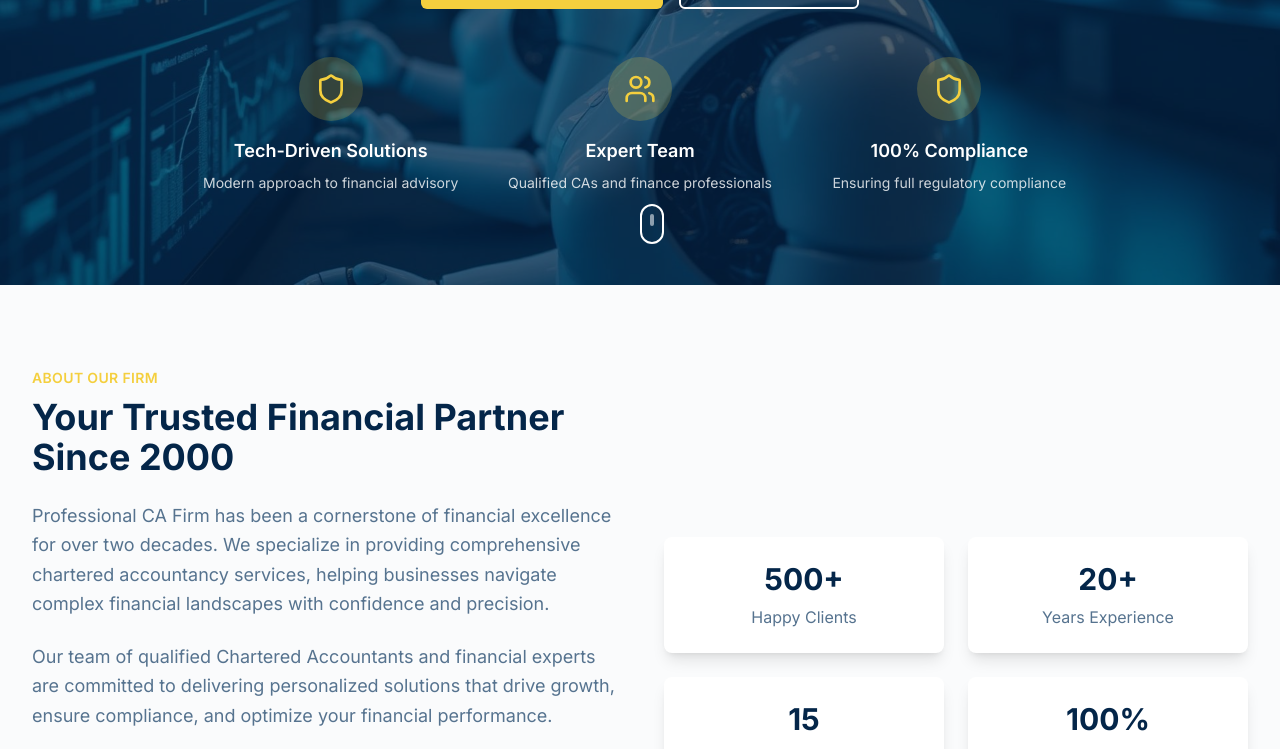
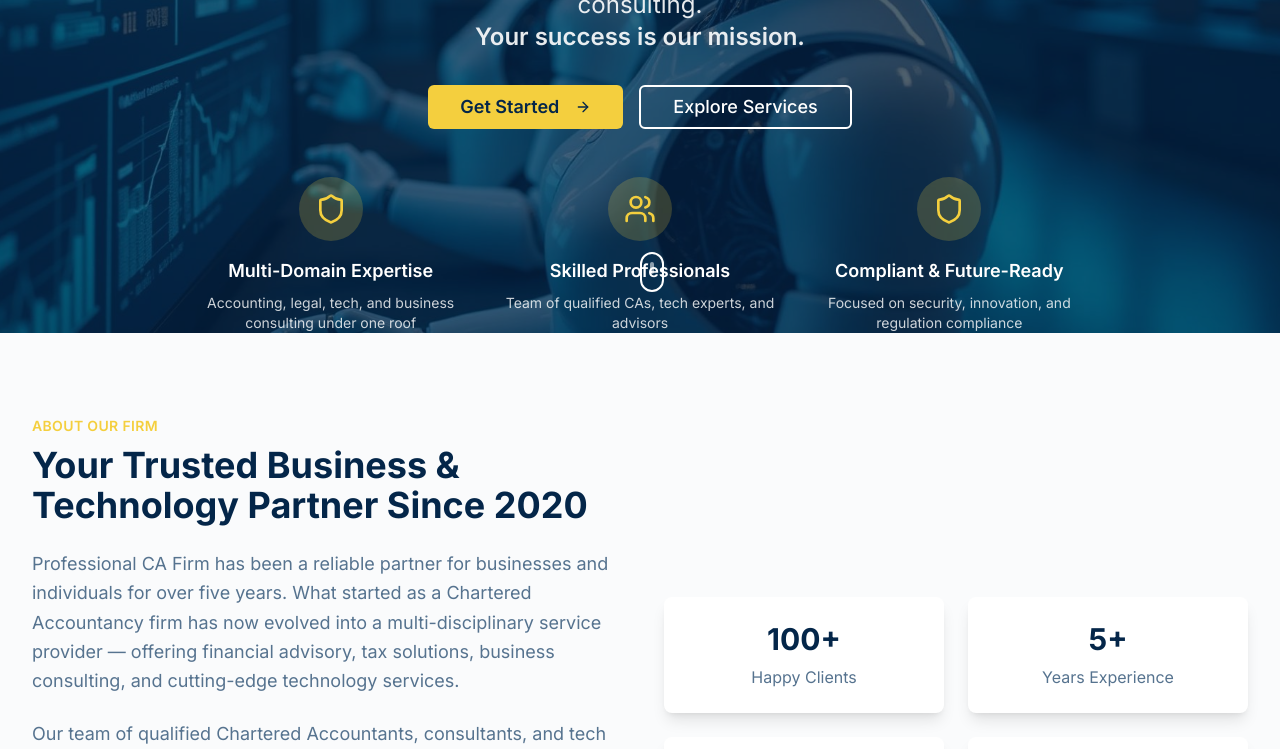
Before and after one commit to Zyvrix/Huaren_Consultancy, a React (Vite) app: page / in a window 1280 px wide. Shown: the part 500-1249 px from the top of the page. Built offline with nearby package versions, Linux system fonts and the light colour scheme.

Commit message:
Update Hero and About sections

```diff
--- a/src/components/sections/AboutSection.tsx
+++ b/src/components/sections/AboutSection.tsx
@@ -3,7 +3,6 @@ import { ArrowRight, CheckCircle } from "lucide-react";
 
 const AboutSection = () => {
   const highlights = [
-    "ISO 9001:2015 Certified Firm",
     "Member of Institute of Chartered Accountants of India (ICAI)",
     "Serving clients across multiple industries",
     "Transparent pricing with no hidden costs"
@@ -18,20 +17,20 @@ const AboutSection = () => {
             <div>
               <span className="text-gold font-semibold text-sm uppercase tracking-wide">About Our Firm</span>
               <h2 className="text-3xl md:text-4xl font-bold text-foreground mt-2 mb-4">
-                Your Trusted Financial Partner Since 2000
+                Your Trusted Business &amp; Technology Partner Since 2020
               </h2>
             </div>
 
             <p className="text-lg text-muted-foreground leading-relaxed">
-              Professional CA Firm has been a cornerstone of financial excellence for over two decades.
-              We specialize in providing comprehensive chartered accountancy services, helping businesses
-              navigate complex financial landscapes with confidence and precision.
+              Professional CA Firm has been a reliable partner for businesses and individuals for over five years.
+              What started as a Chartered Accountancy firm has now evolved into a multi-disciplinary service
+              provider — offering financial advisory, tax solutions, business consulting, and cutting-edge technology services.
             </p>
 
             <p className="text-lg text-muted-foreground leading-relaxed">
-              Our team of qualified Chartered Accountants and financial experts are committed to
-              delivering personalized solutions that drive growth, ensure compliance, and optimize
-              your financial performance.
+              Our team of qualified Chartered Accountants, consultants, and tech professionals is committed to
+              delivering personalized, growth-oriented solutions that ensure compliance, drive innovation, and optimize
+              overall performance.
             </p>
 
             {/* Highlights */}
@@ -55,12 +54,12 @@ const AboutSection = () => {
           {/* Stats */}
           <div className="grid grid-cols-2 gap-6">
             <div className="bg-white p-6 rounded-lg shadow-lg text-center card-shadow">
-              <div className="text-3xl font-bold text-primary mb-2">500+</div>
+              <div className="text-3xl font-bold text-primary mb-2">100+</div>
               <div className="text-muted-foreground">Happy Clients</div>
             </div>
 
             <div className="bg-white p-6 rounded-lg shadow-lg text-center card-shadow">
-              <div className="text-3xl font-bold text-primary mb-2">20+</div>
+              <div className="text-3xl font-bold text-primary mb-2">5+</div>
               <div className="text-muted-foreground">Years Experience</div>
             </div>
 
--- a/src/components/sections/HeroSection.tsx
+++ b/src/components/sections/HeroSection.tsx
@@ -20,24 +20,28 @@ const HeroSection = () => {
         <div className="max-w-4xl mx-auto">
           {/* Main Heading */}
           <h1 className="text-4xl md:text-6xl font-bold text-white mb-6 leading-tight fade-in">
-            Trusted Chartered Accountancy &amp;
-            <span className="text-gold block mt-2">Financial Advisory</span>
+            Your Trusted Partner in Business,
+            <span className="text-gold block mt-2">Technology &amp; Financial Growth</span>
           </h1>
 
           {/* Subheading */}
+          <div className="text-2xl md:text-3xl text-gold font-semibold mb-4 fade-in">
+            Expert Chartered Accountancy, IT Solutions &amp; Business Advisory
+          </div>
+
           <p className="text-xl md:text-2xl text-white/90 mb-8 leading-relaxed fade-in">
-            Helping businesses and individuals with expert tax, audit, and compliance
-            solutions. Your success is our commitment.
+            Empowering startups, enterprises, and individuals with end-to-end services — from tax and audit to digital transformation, compliance, and strategic consulting.<br />
+            <span className="font-semibold">Your success is our mission.</span>
           </p>
 
           {/* CTA Buttons */}
           <div className="flex flex-col sm:flex-row gap-4 justify-center items-center mb-12 fade-in">
             <Button variant="gold" size="lg" className="text-lg px-8 py-3 hover-scale">
-              Get Consultation
+              Get Started
               <ArrowRight className="w-5 h-5 ml-2" />
             </Button>
             <Button variant="outline" size="lg" className="text-lg px-8 py-3 text-white border-white hover:bg-white hover:text-primary">
-              Our Services
+              Explore Services
             </Button>
           </div>
 
@@ -47,24 +51,24 @@ const HeroSection = () => {
               <div className="w-16 h-16 bg-gold/20 rounded-full flex items-center justify-center mb-4">
                 <Shield className="w-8 h-8 text-gold" />
               </div>
-              <h3 className="text-white font-semibold text-lg mb-2">Tech-Driven Solutions</h3>
-              <p className="text-white/80 text-sm">Modern approach to financial advisory</p>
+              <h3 className="text-white font-semibold text-lg mb-2">Multi-Domain Expertise</h3>
+              <p className="text-white/80 text-sm">Accounting, legal, tech, and business consulting under one roof</p>
             </div>
 
             <div className="flex flex-col items-center">
               <div className="w-16 h-16 bg-gold/20 rounded-full flex items-center justify-center mb-4">
                 <Users className="w-8 h-8 text-gold" />
               </div>
-              <h3 className="text-white font-semibold text-lg mb-2">Expert Team</h3>
-              <p className="text-white/80 text-sm">Qualified CAs and finance professionals</p>
+              <h3 className="text-white font-semibold text-lg mb-2">Skilled Professionals</h3>
+              <p className="text-white/80 text-sm">Team of qualified CAs, tech experts, and advisors</p>
             </div>
 
             <div className="flex flex-col items-center">
               <div className="w-16 h-16 bg-gold/20 rounded-full flex items-center justify-center mb-4">
                 <Shield className="w-8 h-8 text-gold" />
               </div>
-              <h3 className="text-white font-semibold text-lg mb-2">100% Compliance</h3>
-              <p className="text-white/80 text-sm">Ensuring full regulatory compliance</p>
+              <h3 className="text-white font-semibold text-lg mb-2">Compliant &amp; Future-Ready</h3>
+              <p className="text-white/80 text-sm">Focused on security, innovation, and regulation compliance</p>
             </div>
           </div>
         </div>
```
